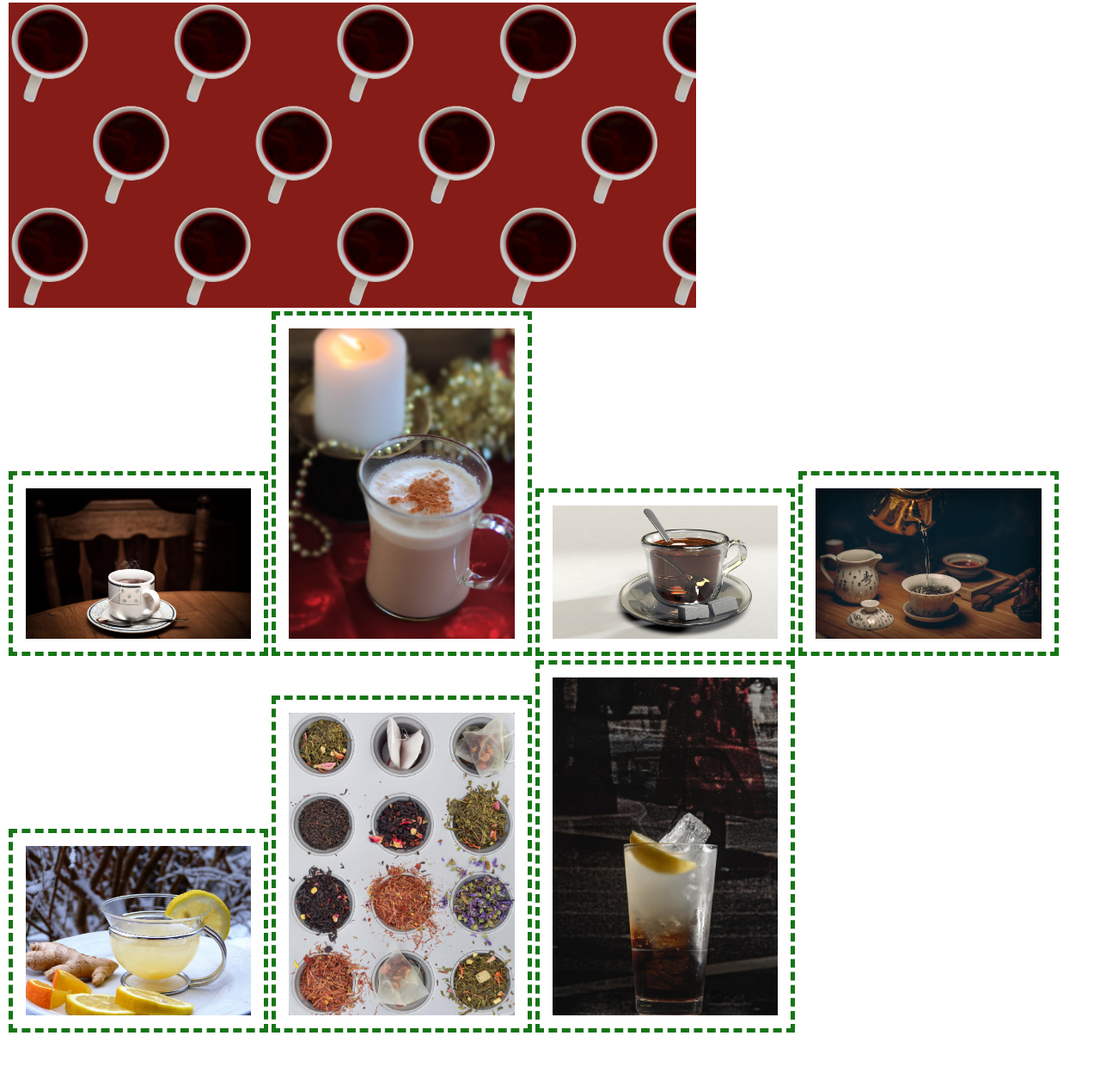
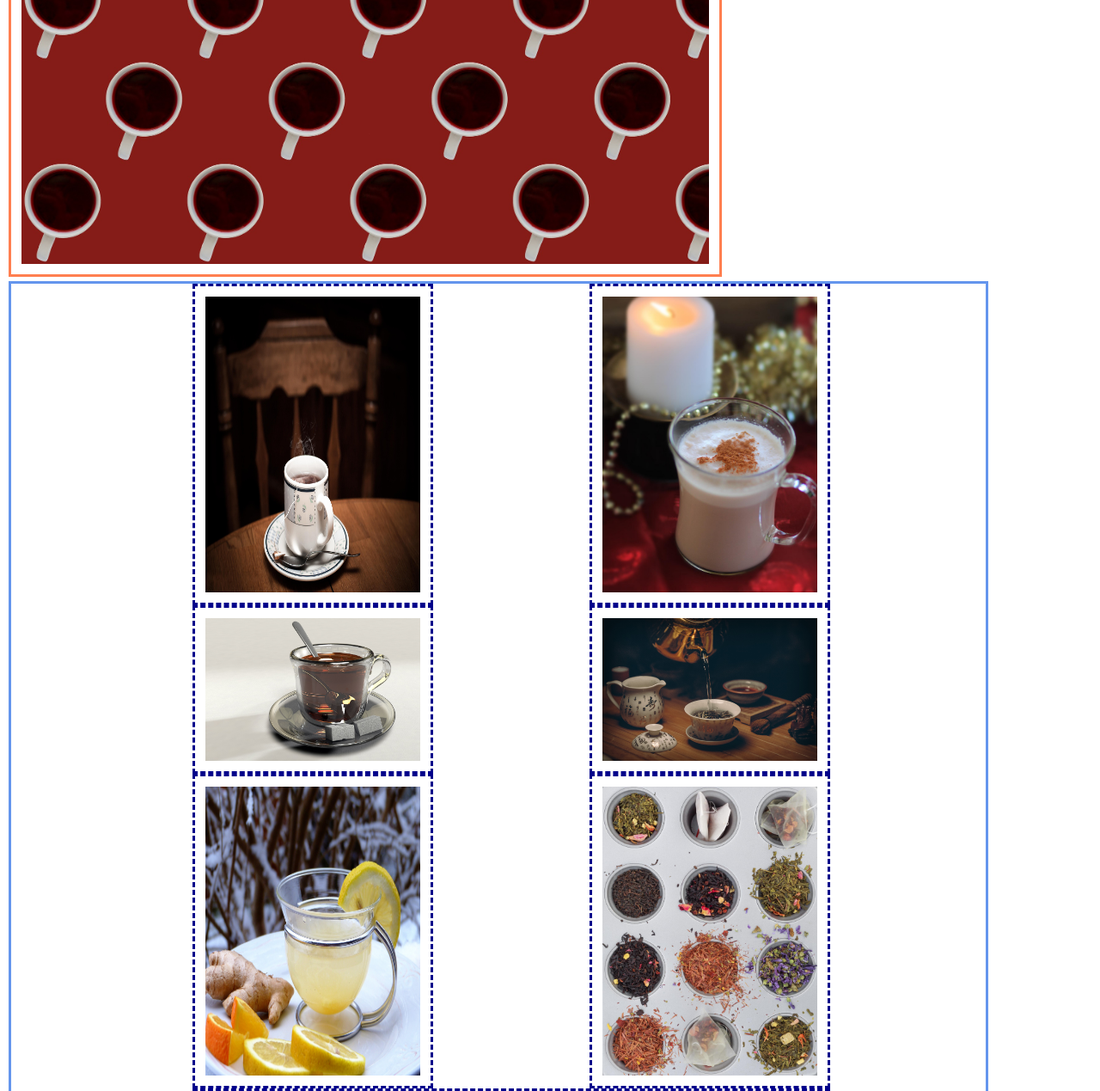
Before and after one commit to caitlinogrady/339week2, a plain HTML site: page colleen.html in a window 1280 px wide. Shown: the part 156-1425 px from the top of the page at 86% size. Before the commit the page ends 1372 px from the top, so only its background shows below. Drawn offline with Linux system fonts and the light colour scheme.

Commit message:
Add files via upload

```diff
--- a/colleen.html
+++ b/colleen.html
@@ -4,7 +4,8 @@
     <meta charset="UTF-8">
     <meta http-equiv="X-UA-Compatible" content="IE=edge">
     <meta name="viewport" content="width=device-width, initial-scale=1.0">
-    <link rel="stylesheet" href="css/student2.css">
+    <link rel="stylesheet" href="css/html5reset.css">
+    <link rel="stylesheet" href="css/student1.css">
     <title>Teas</title>
 </head>
 <body>
@@ -21,6 +22,7 @@
     </header>
 
     <main>
+        <div class = "gallery">
             <img src="images/black_tea.jpg" width = "200" alt="fancy tea mug with black_tea">
              <img src="images/chai_tea.jpg"  width = "200" alt="an indian chai">
             <img src="images/english_breakfast.jpg" width = "200" alt="a dark tea option">
@@ -28,7 +30,7 @@
              <img src="images/lemon_ginger_tea.jpg" width = "200" alt="light tea with lemon and ginger">
             <img src="images/tea_collection.jpg" alt="collection of loose leaf tea">
             <img src="images/long_island_ice_tea.jpg" alt="a icy Long Island tea (alcoholic)">
-
+    </div>
     </main>
 </body>
 </html>
```
Lines whose indentation alone changed are shown as unchanged.
